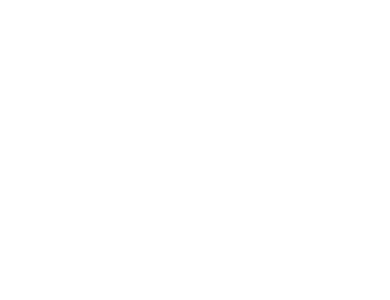
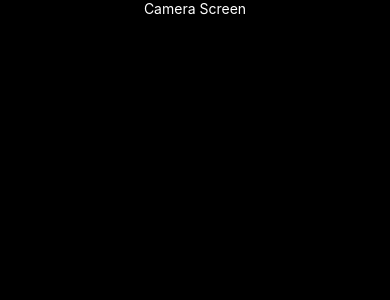
Before and after one commit to malithjkmt/merantixCam, a React Native app: screen /CameraScreen in a window 390 px wide. Shown: the top 300 px of the page. Built offline with nearby package versions, Linux system fonts and the light colour scheme.

Commit message:
Setup Routing

```diff
--- a/package.json
+++ b/package.json
@@ -10,8 +10,12 @@
     "lint": "eslint . --ext .js,.jsx,.ts,.tsx"
   },
   "dependencies": {
+    "@react-navigation/native": "^6.1.1",
+    "@react-navigation/native-stack": "^6.9.7",
     "react": "18.1.0",
-    "react-native": "0.70.6"
+    "react-native": "0.70.6",
+    "react-native-safe-area-context": "^4.4.1",
+    "react-native-screens": "^3.18.2"
   },
   "devDependencies": {
     "@babel/core": "^7.12.9",
--- a/src/App.tsx
+++ b/src/App.tsx
@@ -3,14 +3,23 @@
  */
 
 import React from 'react';
-import { SafeAreaView, StatusBar } from 'react-native';
+import { SafeAreaView, StatusBar, StyleSheet } from 'react-native';
+import { NavRouter } from './navigation/NavRouter';
 
 const App = () => {
   return (
-    <SafeAreaView>
-      <StatusBar barStyle="light-content" backgroundColor="#000" />
+    <SafeAreaView style={styles.container}>
+      <StatusBar barStyle="light-content" />
+      <NavRouter />
     </SafeAreaView>
   );
 };
 
+const styles = StyleSheet.create({
+  container: {
+    flex: 1,
+    backgroundColor: '#000',
+  },
+});
+
 export default App;
--- /dev/null
+++ b/src/navigation/NavRouter.tsx
@@ -0,0 +1,42 @@
+/**
+ *
+ * @format
+ */
+
+import React, { FC } from 'react';
+import { NavigationContainer } from '@react-navigation/native';
+import { createNativeStackNavigator, NativeStackScreenProps } from '@react-navigation/native-stack';
+
+import CameraScreen from '../screens/CameraScreen';
+import ResultScreen from '../screens/ResultScreen';
+
+type RootStackParamList = {
+  CameraScreen: undefined;
+  ResultScreen: undefined;
+};
+
+export type CameraScreenProps = NativeStackScreenProps<RootStackParamList, 'CameraScreen'>;
+export type ResultScreenProps = NativeStackScreenProps<RootStackParamList, 'ResultScreen'>;
+
+const Stack = createNativeStackNavigator<RootStackParamList>();
+
+const NavRouter: FC = () => {
+  return (
+    <NavigationContainer>
+      <Stack.Navigator screenOptions={{ animation: 'slide_from_right' }}>
+        <Stack.Screen
+          name="CameraScreen"
+          component={CameraScreen}
+          options={{ headerShown: false }}
+        />
+        <Stack.Screen
+          name="ResultScreen"
+          component={ResultScreen}
+          options={{ headerShown: false, animation: 'fade' }}
+        />
+      </Stack.Navigator>
+    </NavigationContainer>
+  );
+};
+
+export { NavRouter };
--- /dev/null
+++ b/src/screens/CameraScreen/CameraScreen.tsx
@@ -0,0 +1,21 @@
+import React from 'react';
+import { View, Text, StyleSheet } from 'react-native';
+
+import { CameraScreenProps } from '../../navigation/NavRouter';
+
+const CameraScreen = ({ navigation, route }: CameraScreenProps) => {
+  return (
+    <View style={styles.container}>
+      <Text style={{ color: 'white', textAlign: 'center' }}>Camera Screen</Text>
+    </View>
+  );
+};
+
+const styles = StyleSheet.create({
+  container: {
+    flex: 1,
+    backgroundColor: '#000',
+  },
+});
+
+export default CameraScreen;
--- /dev/null
+++ b/src/screens/CameraScreen/index.ts
@@ -0,0 +1,3 @@
+import CameraScreen from './CameraScreen';
+
+export default CameraScreen;
--- /dev/null
+++ b/src/screens/ResultScreen/ResultScreen.tsx
@@ -0,0 +1,21 @@
+import React from 'react';
+import { View, Text, StyleSheet } from 'react-native';
+
+import { ResultScreenProps } from '../../navigation/NavRouter';
+
+const ResultScreen = ({ navigation, route }: ResultScreenProps) => {
+  return (
+    <View style={styles.container}>
+      <Text style={{ color: 'white', textAlign: 'center' }}>Result Screen</Text>
+    </View>
+  );
+};
+
+const styles = StyleSheet.create({
+  container: {
+    flex: 1,
+    backgroundColor: '#000',
+  },
+});
+
+export default ResultScreen;
--- /dev/null
+++ b/src/screens/ResultScreen/index.ts
@@ -0,0 +1,3 @@
+import ResultScreen from './ResultScreen';
+
+export default ResultScreen;
```
Also changed, not shown: .prettierrc.js, 2 other files (tests, documents, lock files or other folders).
